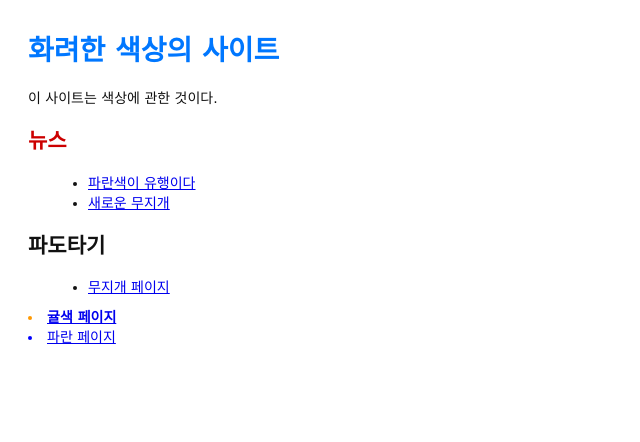
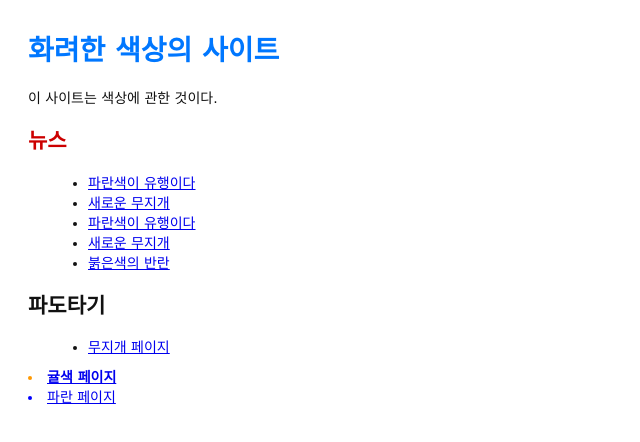
Before and after one commit to kang-min-su/my-git-repo, a plain HTML site: page index.html in a window 1280 px wide. Shown: the whole page, without its empty margins (0-640 px from the left). Drawn offline with Linux system fonts and the light colour scheme.

Commit message:
두 번째 뉴스 항목을 색인에 추가함

```diff
--- a/index.html
+++ b/index.html
@@ -15,6 +15,10 @@ initial-scale=1.0">
 <ul>
   <li><a href="news-1.html">파란색이 유행이다</a></li>
   <li><a href="rainbow.html">새로운 무지개</a></li>
+  <li><a href="news-1.html">파란색이 유행이다</a></li>
+<li><a href="rainbow.html">새로운 무지개</a></li>
+<li><a href="news-2.html">붉은색의 반란</a></li>
+
 </ul>
 
 </body>
```
